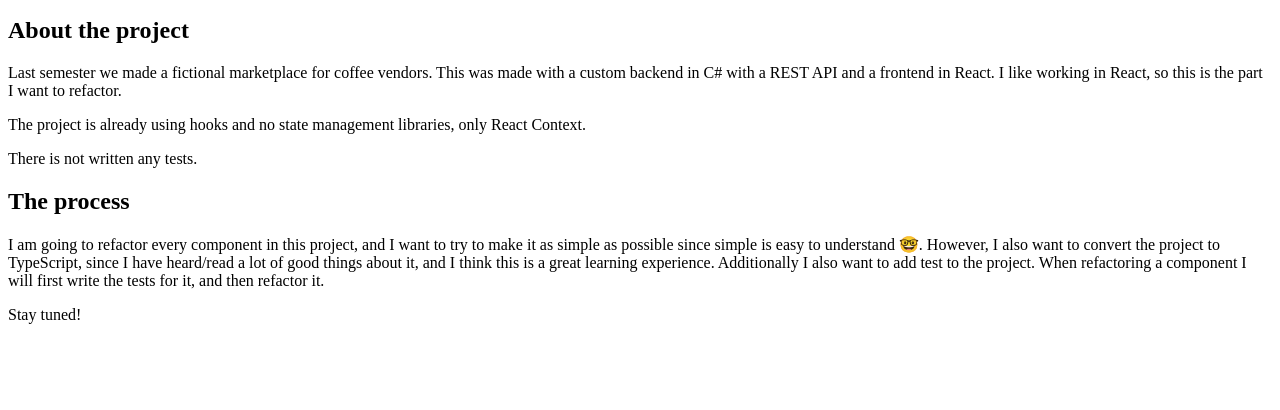
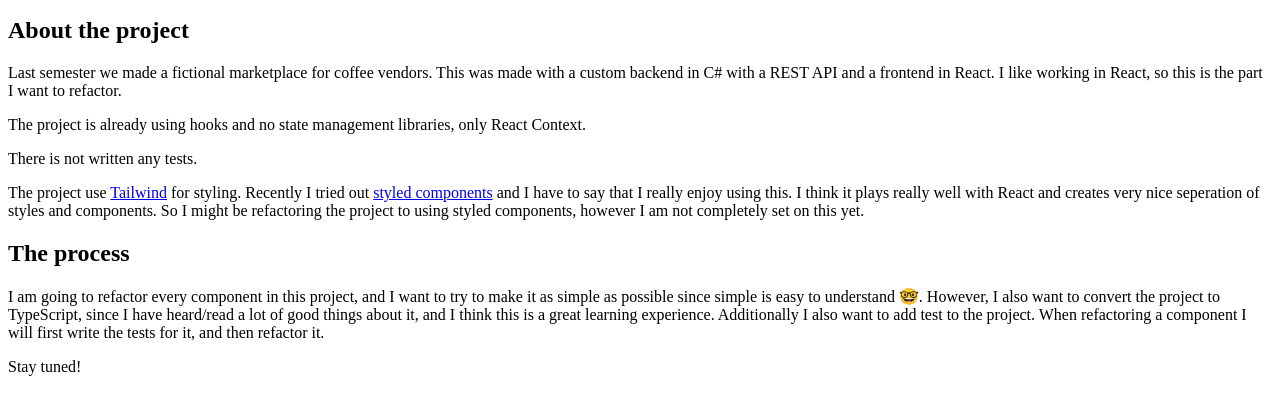
Before and after one commit to runebakjacobsen/runebakjacobsen, a Gatsby site: page /blog/refactoring-react-part-0 in a window 1280 px wide. Shown: the part 120-530 px from the top of the page. Built offline with nearby package versions, Linux system fonts and the light colour scheme; Gatsby itself is replaced by a stand-in of ours.

Commit message:
Update refactoring react part 0 post

```diff
--- a/src/pages/blog/refactoring-react-part-0.mdx
+++ b/src/pages/blog/refactoring-react-part-0.mdx
@@ -16,6 +16,8 @@ The project is already using hooks and no state management libraries, only React
 
 There is not written any tests.
 
+The project use [Tailwind](https://tailwindcss.com/) for styling. Recently I tried out [styled components](https://styled-components.com/) and I have to say that I really enjoy using this. I think it plays really well with React and creates very nice seperation of styles and components. So I might be refactoring the project to using styled components, however I am not completely set on this yet.
+
 ## The process
 
 I am going to refactor every component in this project, and I want to try to make it as simple as possible since simple is easy to understand 🤓. However, I also want to convert the project to TypeScript, since I have heard/read a lot of good things about it, and I think this is a great learning experience.
```
